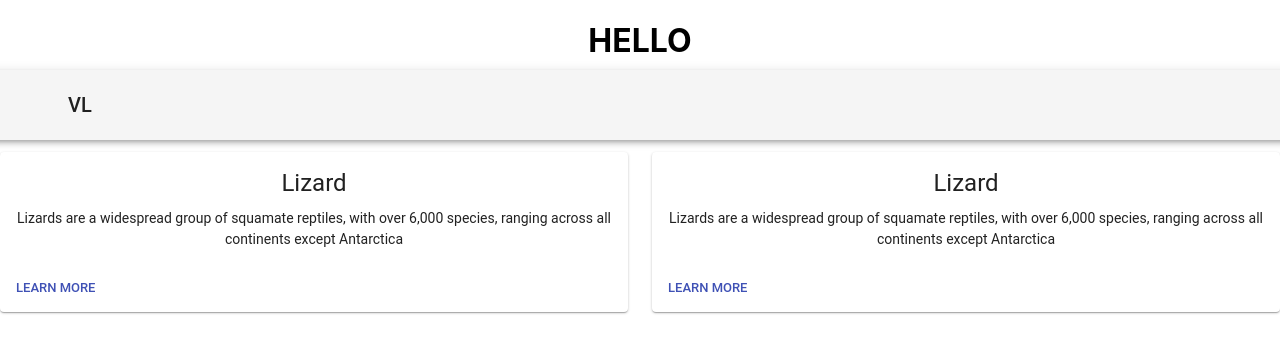
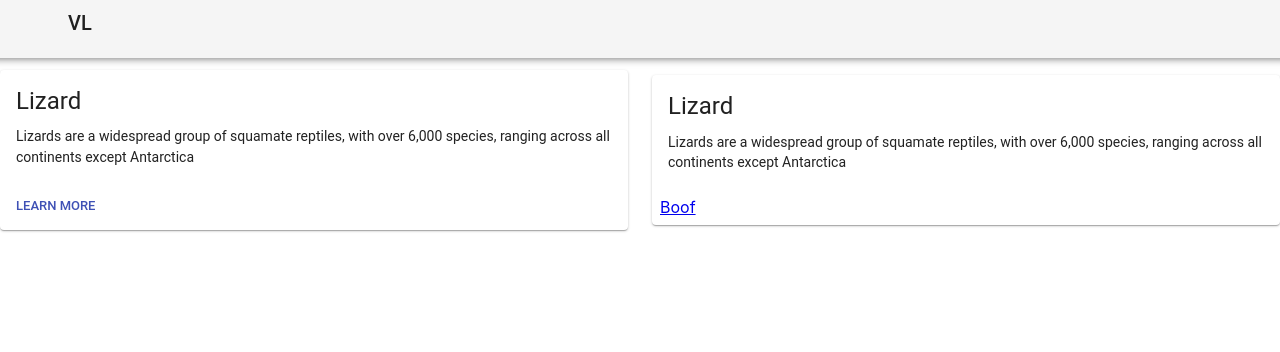
Before and after one commit to gbvivian/2022, a React (Create React App) app: page / in a window 1280 px wide. Shown: the top 352 px of the page. Built offline with nearby package versions, Linux system fonts and the light colour scheme; grey boxes are pictures that could not be loaded.

Commit message:
Fix routing to project page

```diff
--- a/src/App.js
+++ b/src/App.js
@@ -14,9 +14,11 @@ import MenuIcon from '@material-ui/core/MenuItem';
 import Toolbar from '@material-ui/core/Toolbar';
 import Typography from '@material-ui/core/Typography';
 import { withStyles } from '@material-ui/core/styles';
-import { BrowserRouter as Router, Route } from 'react-router-dom';
+import { BrowserRouter as Router, Swithc, Route } from 'react-router-dom';
+import { Link } from 'react-router-dom';
 import TestComp from './components/TestComp';
 import Boof from './components/Boof';
+import ProjectPage from './components/ProjectPage';
 // import Route from 'react-router-dom/Route';
 
 function Meow() {
@@ -27,32 +29,18 @@ function Meow() {
 	);
 }
 
-function App() {
-	// const styles = {
-	// 	menuButton: {
-	// 		marginLeft: -12,
-	// 		marginRight: 20
-	// 	}
-	// };
+function nav() {
+	return (
+		<React.Fragment>
+			<h2> navbar navbar navbar navbar</h2>
+		</React.Fragment>
+	);
+}
 
-	const BrowserRouter = require('react-router-dom').BrowserRouter;
-	const Route = require('react-router-dom').Route;
-	const Link = require('react-router-dom').Link;
-
-	const styles = {
-		margins: {
-			marginLeft: '20',
-			marginRight: '20'
-		}
-	};
-
+function renderProjectCards() {
+	console.log('render project cards called');
 	return (
-		<Router>
-			<div className="App">
-				{/* <header className="App-header" /> */}
-				<Route path="/" exact strict render={() => <TestComp />} />
-				<Route path="/meow" exact strict render={() => <Meow />} />
-				<Route path="/boof" exact strict render={() => <Boof />} />
+		<React.Fragment>
 			<Grid container spacing={24} justify="center" alignItems="center">
 				<React.Fragment>
 					<AppBar position="static" color="default">
@@ -111,18 +99,39 @@ function App() {
 							</CardContent>
 						</CardActionArea>
 						<CardActions>
-								<Button size="small" color="primary">
-									Learn More
-								</Button>
+							<Link to="/home">Boof</Link>
 						</CardActions>
 					</Card>
 				</Grid>
+			</Grid>
+		</React.Fragment>
+	);
+}
 
-					{/* <Grid item xs={12}>
-					test
-				</Grid> */}
-				</Grid>
-			</div>
+function App() {
+	// const styles = {
+	// 	menuButton: {
+	// 		marginLeft: -12,
+	// 		marginRight: 20
+	// 	}
+	// };
+
+	const BrowserRouter = require('react-router-dom').BrowserRouter;
+	const Route = require('react-router-dom').Route;
+	const Link = require('react-router-dom').Link;
+
+	const styles = {
+		margins: {
+			marginLeft: '20',
+			marginRight: '20'
+		}
+	};
+
+	return (
+		<Router>
+			<div className="App">{/* <header className="App-header" /> */}</div>
+			<Route exact path="/" component={renderProjectCards} />
+			<Route exact path="/home" component={Boof} />
 		</Router>
 	);
 }
--- a/src/components/Boof.jsx
+++ b/src/components/Boof.jsx
@@ -1,11 +1,10 @@
 import React from 'react';
 
-function Boof() {
+export default function Boof() {
+	console.log('boof is called');
 	return (
 		<React.Fragment>
 			<h1>boof</h1>
 		</React.Fragment>
 	);
 }
-
-export default Boof;
```
Lines whose indentation alone changed are shown as unchanged.
